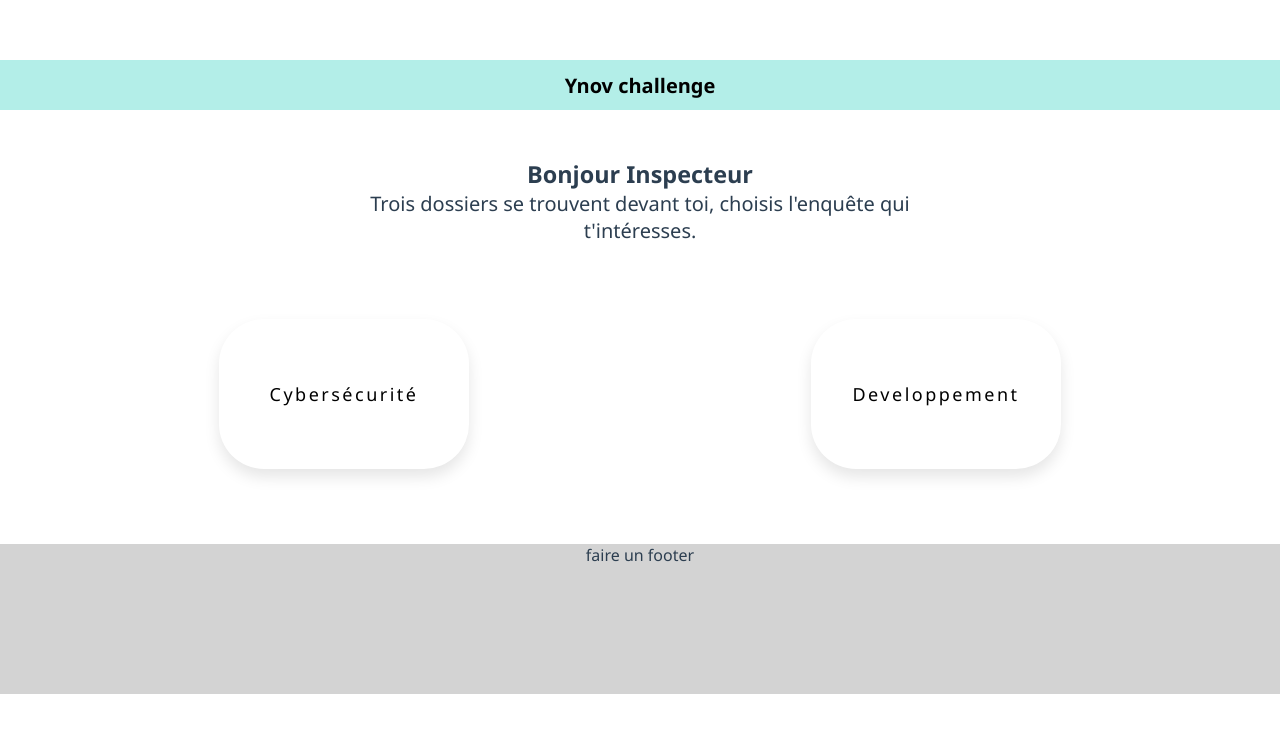
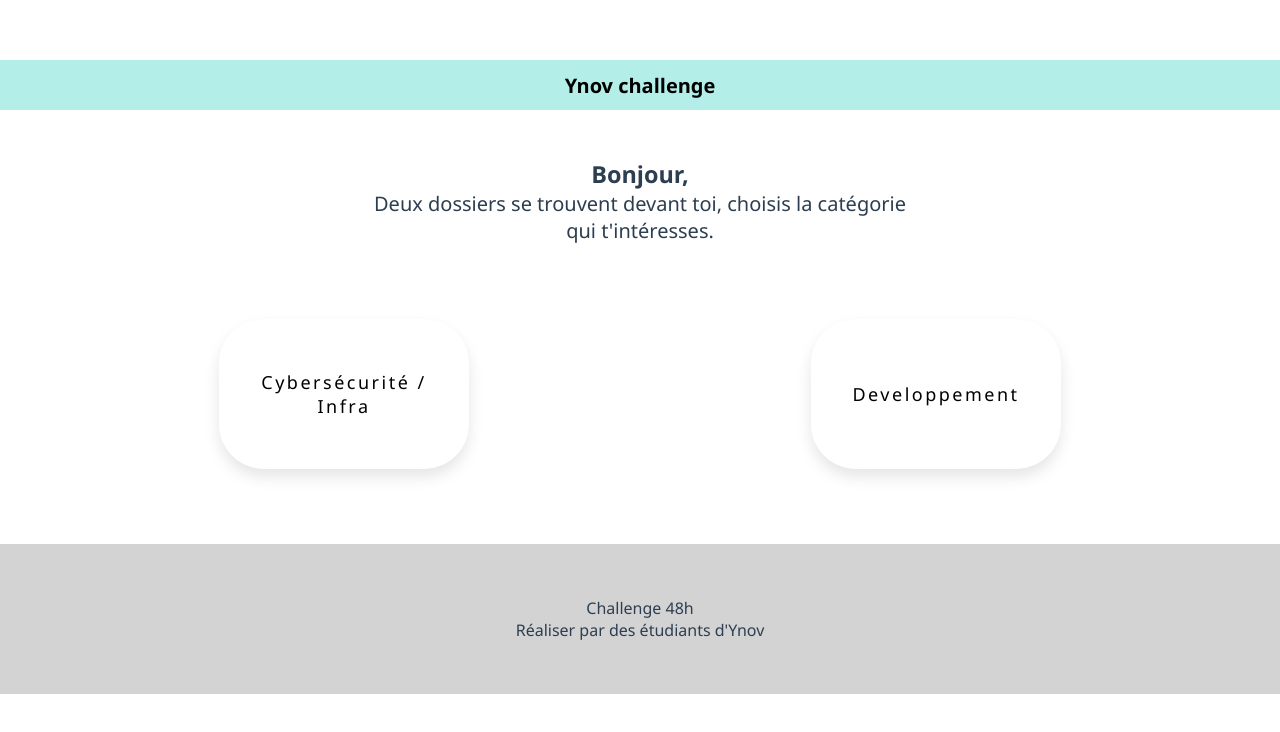
Before and after one commit to evegomez1974/challenge48h, a Vue app: page /#/ in a window 1280 px wide. Shown: the top 732 px of the page. Built offline with nearby package versions, Linux system fonts and the light colour scheme.

Commit message:
Changement

```diff
--- a/src/components/Accueil.vue
+++ b/src/components/Accueil.vue
@@ -7,9 +7,9 @@
     <section>
       <div class="welcomeSentence">
         <div>
-          <h3>Bonjour Inspecteur</h3>
+          <h3>Bonjour,</h3>
           <p>
-            Trois dossiers se trouvent devant toi, choisis l'enquête qui
+            Deux dossiers se trouvent devant toi, choisis la catégorie qui
             t'intéresses.
           </p>
         </div>
@@ -19,7 +19,8 @@
         <div class="card">
           <router-link to="/Cybersecurite"
             ><button class="button accept-btn" onclick="addAnimation2()">
-              Cybersécurité
+              Cybersécurité /<br />
+              Infra
             </button></router-link
           >
         </div>
@@ -35,7 +36,8 @@
     </section>
 
     <div class="footer">
-      <p>faire un footer</p>
+      <span>Challenge 48h</span>
+      <span>Réaliser par des étudiants d'Ynov</span>
     </div>
   </div>
 </template>
@@ -97,6 +99,10 @@ section div {
   background-color: lightgrey;
   width: 100%;
   height: 150px;
+  display: flex;
+  justify-content: center;
+  align-items: center;
+  flex-direction: column;
 }
 
 .returnButton {
--- a/src/components/Cybersecurite.vue
+++ b/src/components/Cybersecurite.vue
@@ -33,9 +33,12 @@
         </div>
 
         <div class="card">
-          <router-link to="/cyberqcm3"
-            ><button class="button accept-btn" onclick="addAnimation2()">
-              Quiz niveau expert
+          <router-link to="/Cybersecurite"
+            ><button
+              class="button btn-disabled accept-btn"
+              onclick="addAnimation2()"
+            >
+              Prochainement...<br />Quiz niveau expert
             </button></router-link
           >
         </div>
--- a/src/components/cyber/qcm1.vue
+++ b/src/components/cyber/qcm1.vue
@@ -47,11 +47,12 @@
 
       <div id="result" v-show="show == true">
         <div>
-          Result:
+          Votre total de points est :
           {{
             questions.filter((question) => question.picked == question.correct)
               .length
-          }}/{{ questions.length }} correct answers
+          }}
+          / {{ questions.length }}
         </div>
         <button
           @click="
@@ -60,7 +61,7 @@
             questions.forEach((question) => (question.picked = -1));
           "
         >
-          Reset
+          Recommencer
         </button>
       </div>
     </div>
```
